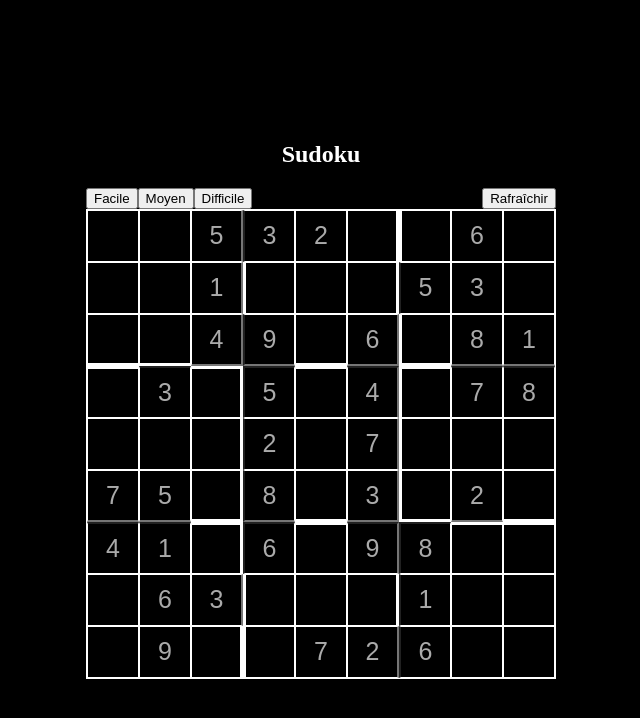
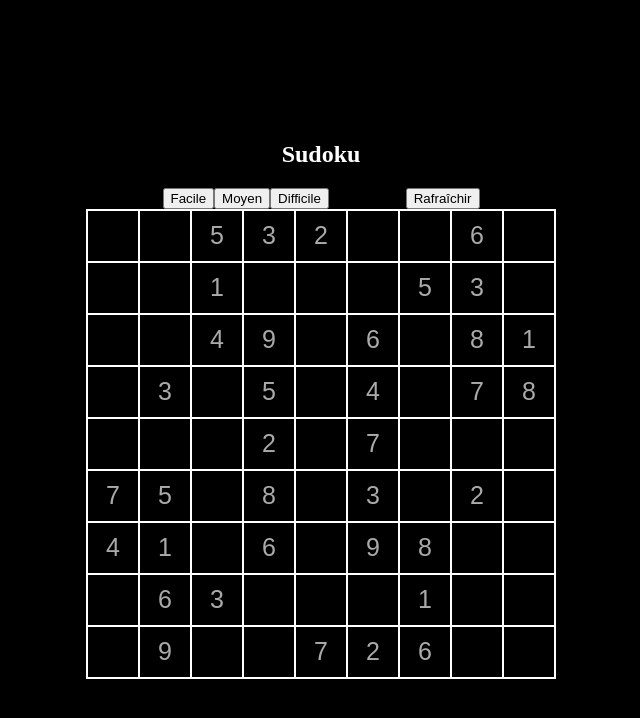
Before and after one commit to Lenglet-jeremy/Sudoku, a React (Vite) app: page / in a window 1280 px wide. Shown: the top 718 px of the page, without its empty margins (319-959 px from the left). Built offline with nearby package versions, Linux system fonts and the light colour scheme.

Commit message:
Mise à jour

```diff
--- a/src/Grid/Grid.css
+++ b/src/Grid/Grid.css
@@ -9,7 +9,7 @@
     justify-content: center;
     align-items: center;
 
-    .InputError{
+    .InputError {
         color: #FF0000;
         font-size: 20px;
     }
@@ -19,41 +19,64 @@
     color: #FFFFFF;
 }
 
-.GridBody{
+.GridBody {
     display: flex;
     flex-direction: row;
+
     .GridHimself {
         display: grid;
         grid-template-columns: repeat(9, 52px);
         grid-template-rows: repeat(9, 52px);
-
         border: 1px solid #FFFFFF;
         color: #FFFFFF;
     }
 
-    .Ornithorynque{
+    .Ornithorynque {
         display: none;
         margin-left: 50px;
+    }
+}
+
+.GridHimself input {
+    box-sizing: border-box; /* Ajouté pour inclure les bordures dans les dimensions de l'élément */
+    width: 52px;
+    height: 52px;
+    font-size: 20px;
+    text-align: center;
+    margin: 0;
+    padding: 0;
+}
+
+.GridHimself .thick-border-right {
+    border-right: 3px solid #FFFFFF;
+}
+
+.GridHimself .thick-border-left {
+    border-left: 3px solid #FFFFFF;
+}
+
+.GridHimself .thick-border-bottom {
+    border-bottom: 3px solid #FFFFFF;
+}
+
+.GridHimself .thick-border-top {
+    border-top: 3px solid #FFFFFF;
 }
 
 }
 
-}
-
-
-.GridControls{
+.GridControls {
     display: flex;
     flex-direction: row;
     justify-content: space-between;
     width: 470px;
 }
 
-input{
+input {
     color: #666666;
 }
 
 @media (max-width : 500px) {
-
 
 .GridPage {
     width: 100vw;
@@ -64,7 +87,7 @@ input{
     justify-content: center;
     align-items: center;
 
-        .InputError{
+    .InputError {
         color: #FF0000;
         font-size: 20px;
     }
@@ -74,27 +97,56 @@ input{
     color: #FFFFFF;
 }
 
-    .GridBody{
+.GridBody {
     display: flex;
     flex-direction: row;
+
     .GridHimself {
         display: grid;
         grid-template-columns: repeat(9, 35px);
         grid-template-rows: repeat(9, 35px);
-
         border: 1px solid #FFFFFF;
         color: #FFFFFF;
+    }
+}
+
+.GridHimself input {
+    box-sizing: border-box; /* Ajouté pour inclure les bordures dans les dimensions de l'élément */
+    width: 35px;
+    height: 35px;
+    font-size: 10px;
+    text-align: center;
+    margin: 0;
+    padding: 0;
+}
+
+.GridHimself .thick-border-right {
+    border-right: 3px solid #FFFFFF;
+}
+
+.GridHimself .thick-border-left {
+    border-left: 3px solid #FFFFFF;
+}
+
+.GridHimself .thick-border-bottom {
+    border-bottom: 3px solid #FFFFFF;
+}
+
+.GridHimself .thick-border-top {
+    border-top: 3px solid #FFFFFF;
 }
 
 }
 
-    .GridControls{
+.GridControls {
     display: flex;
     flex-direction: row;
     justify-content: space-between;
     width: 317px;
 }
-    input{
+
+input {
     font-size: 10px;
 }
+
 }
--- a/src/Grid/Grid.jsx
+++ b/src/Grid/Grid.jsx
@@ -2,7 +2,6 @@ import React, { useState, useEffect } from 'react';
 import './Grid.css';
 
 export default function Grid() {
-    // Définir plusieurs grilles de départ
     const patterns = [
         {
             // Pattern 1
@@ -59,70 +58,46 @@ export default function Grid() {
     const GenerateGrid = () => {
         const tab = [];
 
-        const CenterLeftColStyle = {
-            borderLeft: '3px solid #FFFFFF',
-        };
-        const CenterRightColStyle = {
-            borderRight: '3px solid #FFFFFF',
-        };
-        const CenterTopRowStyle = {
-            borderTop: '3px solid #FFFFFF',
-        };
-        const CenterBottomRowStyle = {
-            borderBottom: '3px solid #FFFFFF',
-        };
-
-        // Génération de toutes les cellules
         for (let row = 1; row < 10; row++) {
             for (let col = 1; col < 10; col++) {
                 const dataKey = `${row}-${col}`;
                 const isHighlighted = highlightedCells[dataKey] || false;
-                const initialValueStyle = {
+                const isInitialValue = initialValues[dataKey] !== undefined;
+
+                const baseCellStyle = {
                     backgroundColor: isHighlighted ? "#FF444433" : "#000000",
-                    color: "#AAAAAA",
+                    color: isInitialValue ? "#AAAAAA" : "#FFFFFF",
                     padding: 0,
                     margin: 0,
                     fontSize: "25px",
                     border: "1px solid #FFFFFF",
-                    textAlign: "center"
-                }
-                const cellStyle = {
-                    backgroundColor: isHighlighted ? "#FF444433" : "#000000",
-                    color: "#FFFFFF",
-                    padding: 0,
-                    margin: 0,
-                    fontSize: "25px",
-                    border: "1px solid #FFFFFF",
-                    textAlign: "center"
+                    textAlign: "center",
+                    boxSizing: "border-box" // Ajout pour inclure les bordures dans les dimensions
                 };
 
-                // Délimitation des carrés 3x3
+                let cellClassName = '';
                 if (col === 3 || col === 6) {
-                    cellStyle.borderRight = CenterRightColStyle.borderRight;
+                    cellClassName += 'thick-border-right ';
                 }
                 if (col === 4 || col === 7) {
-                    cellStyle.borderLeft = CenterLeftColStyle.borderLeft;
+                    cellClassName += 'thick-border-left ';
                 }
                 if (row === 3 || row === 6) {
-                    cellStyle.borderBottom = CenterBottomRowStyle.borderBottom;
+                    cellClassName += 'thick-border-bottom ';
                 }
                 if (row === 4 || row === 7) {
-                    cellStyle.borderTop = CenterTopRowStyle.borderTop;
+                    cellClassName += 'thick-border-top ';
                 }
-
-                // Vérifiez si la cellule a une valeur initiale et la rendre non modifiable
-                const isInitialValue = initialValues[dataKey] !== undefined;
 
                 tab.push(
                     <input
                         key={dataKey}
-                        className={`Cell${row}-${col}`}
+                        className={`Cell${row}-${col} ${cellClassName}`}
                         data-key={dataKey}
-                        style={ isInitialValue ? initialValueStyle : cellStyle}
+                        style={baseCellStyle}
                         onChange={isInitialValue ? undefined : checkRules}
                         value={cellValues[dataKey] || ''}
                         readOnly={isInitialValue}
-
                     />
                 );
             }
@@ -134,7 +109,6 @@ export default function Grid() {
         const userInput = event.target.value;
         const dataKey = event.target.getAttribute('data-key');
 
-        // Ignorer toutes les valeurs autres qu'un chiffre seul
         if (!/^\d?$/.test(userInput)) {
             return;
         }
@@ -143,21 +117,18 @@ export default function Grid() {
             const Values = { ...prevValues, [dataKey]: userInput };
             const HighlightedCells = {};
 
-            // Fonction qui permet de déterminer la cellule haut-gauche
             const getSquareTopLeft = (row, col) => {
                 const topLeftRow = Math.floor((row - 1) / 3) * 3 + 1;
                 const topLeftCol = Math.floor((col - 1) / 3) * 3 + 1;
                 return [topLeftRow, topLeftCol];
             };
 
-            // Vérification de toutes les cellules pour doublons
             for (let row = 1; row < 10; row++) {
                 for (let col = 1; col < 10; col++) {
                     const key = `${row}-${col}`;
                     const value = Values[key];
 
                     if (value) {
-                        // Vérification des lignes avec doublons
                         for (let col_ = 1; col_ < 10; col_++) {
                             const rowKey = `${row}-${col_}`;
                             if (col_ !== col && Values[rowKey] === value) {
@@ -167,7 +138,6 @@ export default function Grid() {
                             }
                         }
 
-                        // Vérification des colonnes avec doublons
                         for (let row_ = 1; row_ < 10; row_++) {
                             const colKey = `${row_}-${col}`;
                             if (row_ !== row && Values[colKey] === value) {
@@ -177,7 +147,6 @@ export default function Grid() {
                             }
                         }
 
-                        // Vérification des carrés 3x3 avec doublons
                         const [squareTopLeftRow, squareTopLeftCol] = getSquareTopLeft(row, col);
                         for (let squarerow = squareTopLeftRow; squarerow < squareTopLeftRow + 3; squarerow++) {
                             for (let squarecol = squareTopLeftCol; squarecol < squareTopLeftCol + 3; squarecol++) {
```
Lines whose indentation alone changed are shown as unchanged.
